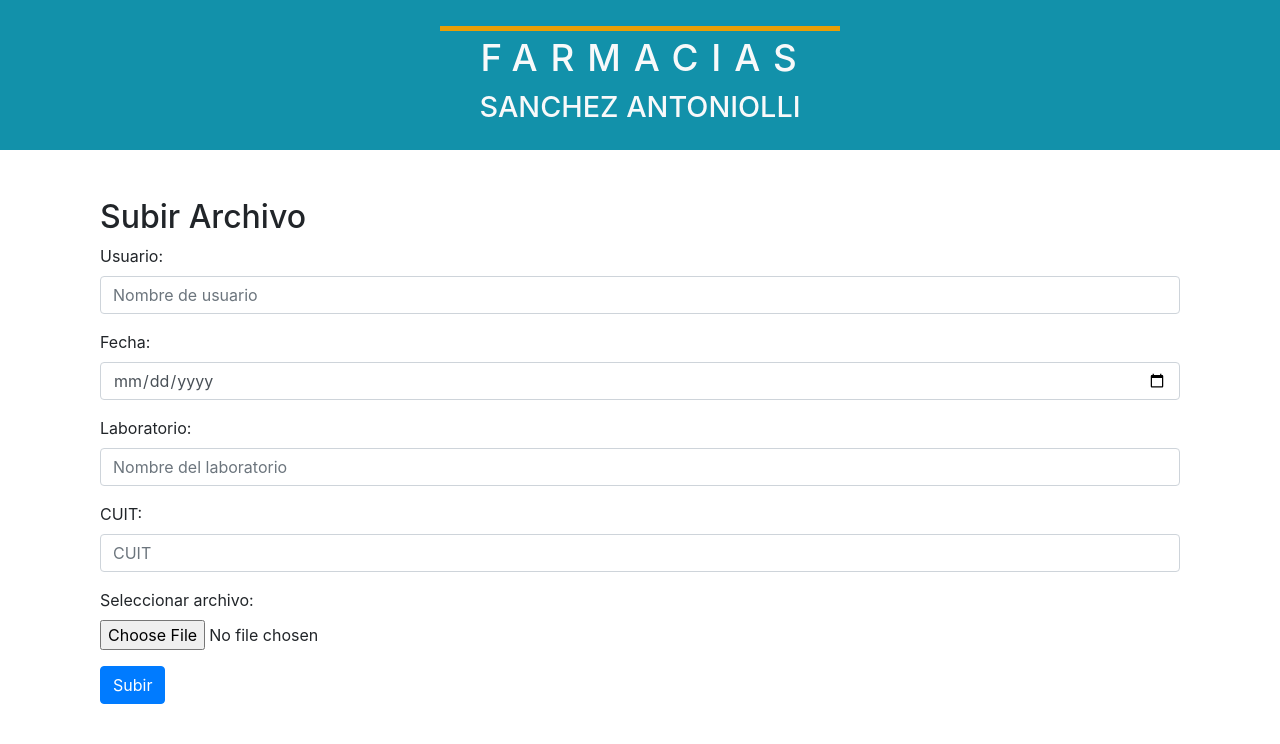
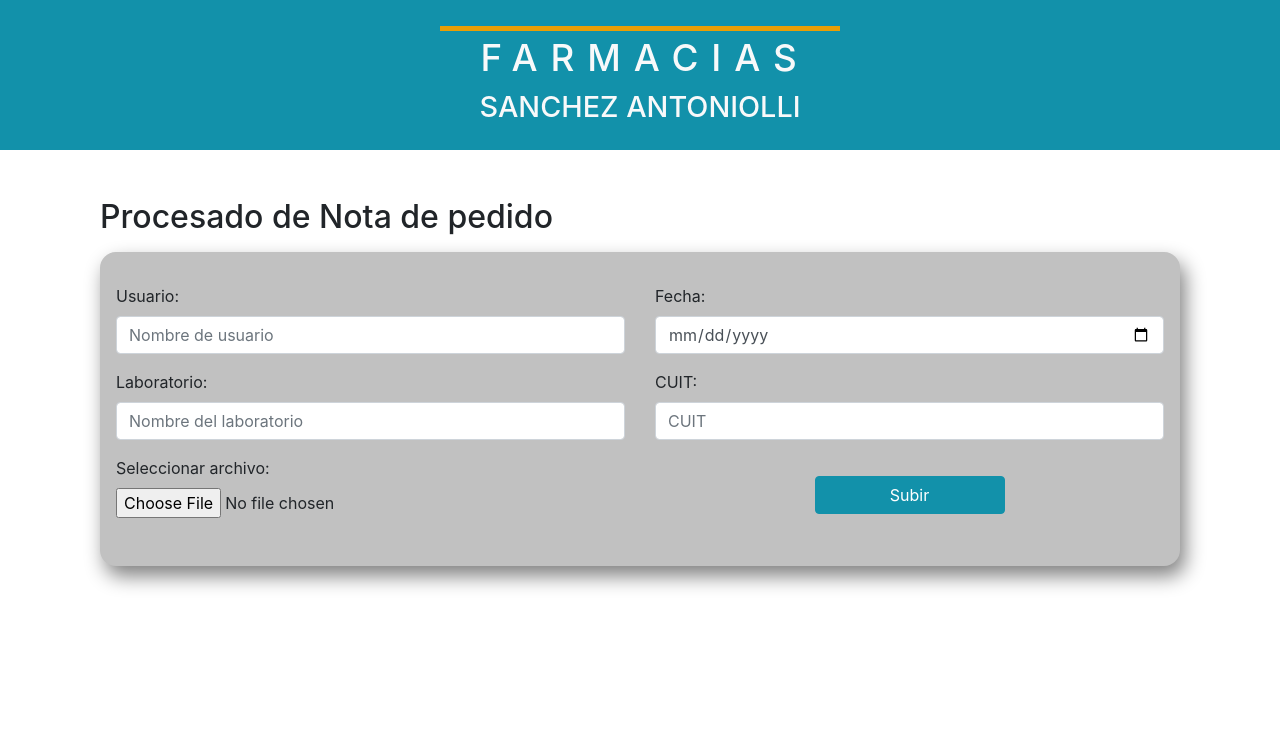
Before and after one commit to jeremontoya155/Railways, a Django app: page /myapp/ in a window 1280 px wide. Shown: the part 56-800 px from the top of the page. Run offline with Django 5.2, Linux system fonts and the light colour scheme; the visitor is signed in with stand-in values (Sample User, id 1); some libraries are stand-ins or nearby versions.

Commit message:
cambios generales

```diff
--- /dev/null
+++ b/myapp/static/css/formSubida.css
@@ -0,0 +1,56 @@
+.subida{
+    display: flex;
+    align-items:center;
+}
+.botonSubir{
+    display:flex;
+    align-items: center;
+    justify-content: center;
+    width: 100%;
+    .btn{
+        width:190px;
+        background-color: #1291aa;
+        border-color: #1291aa;
+    }
+
+    .btn:hover{
+        background-color: #e7a319;
+        color: #252525;
+    }
+}
+
+.form {
+    margin-top:1em;
+    padding: 1em;
+    padding-top: 2em;
+    padding-bottom:2em;
+    background-color: #c1c1c1;
+    border-radius: 1em;
+
+    box-shadow: 5px 10px 20px grey;
+}
+.filter-container {
+    width:100%;
+    align-items:center;
+    justify-content: space-between;
+}
+
+.filter-container label {
+font-weight: bold;
+}
+
+.filter-container input[type="text"] {
+width: 100%;
+padding: 8px;
+border: 1px solid #ccc;
+border-radius: 4px;
+}
+
+.filter-container input[type="date"] {
+width: 100%;
+padding: 8px;
+border: 1px solid #ccc;
+border-radius: 4px;
+}
+
+  /* Añade más estilos según sea necesario */
--- a/myapp/templates/base.html
+++ b/myapp/templates/base.html
@@ -7,6 +7,9 @@
     <title>{% block title %}Mi Aplicación{% endblock %}</title>
     <link rel="stylesheet" href="https://stackpath.bootstrapcdn.com/bootstrap/4.5.2/css/bootstrap.min.css">
     <link rel="stylesheet" href="{% static 'css/banner.css' %}">
+
+    {% block head %}
+    {% endblock %}
 </head>
 <body>
     <nav class="navbar navbar-expand-lg navbar-dark bg-dark">
--- a/myapp/templates/upload_form.html
+++ b/myapp/templates/upload_form.html
@@ -1,33 +1,64 @@
 {% extends 'base.html' %}
-
+{% load static %}
 {% block title %}Subir Archivo{% endblock %}
-
+{% block head %}
+    <link rel="stylesheet" href="{% static 'css/formSubida.css' %}">
+{% endblock %}
 {% block content %}
 <div class="container mt-5">
-    <h2>Subir Archivo</h2>
+    <h2>Procesado de Nota de pedido</h2>
+    <div class="form">
             <form method="post" enctype="multipart/form-data">
                 {% csrf_token %}
+                <div class="row">
+
+                    <div class="col-12 col-md-6">
                         <div class="form-group">
                             {{ form.usuario.label_tag }}
                             {{ form.usuario }}
                         </div>
+                    </div>
+                    <div class="col-12 col-md-6">
                         <div class="form-group">
                             {{ form.fecha.label_tag }}
                             {{ form.fecha }}
                         </div>
+                    </div>
+
+                </div>
+                <div class="row">
+
+                    <div class="col-12 col-md-6">
                         <div class="form-group">
                             {{ form.laboratorio.label_tag }}
                             {{ form.laboratorio }}
                         </div>
+                    </div>
+                    <div class="col-12 col-md-6">
                         <div class="form-group">
                             {{ form.cuit.label_tag }}
                             {{ form.cuit }}
                         </div>
+                    </div>
+
+                </div>
+                <div class="row subida">
+
+                    <div class="col-12 col-md-6">
                         <div class="form-group">
                             {{ form.file.label_tag }}
                             {{ form.file }}
                         </div>
+                    </div>
+                    <div class="col-12 col-md-6 botonSubir">
                         <button type="submit" class="btn btn-primary">Subir</button>
+                    </div>
+
+                </div>
+
+
+
             </form>
         </div>
+    </div>
 {% endblock %}
```
Also changed, not shown: myapp/static/css/files.css (+7 -1 lines), myapp/templates/file_list.html (+32 -40 lines), myapp/static/css/style.css (deleted). Lines whose indentation alone changed are shown as unchanged.
